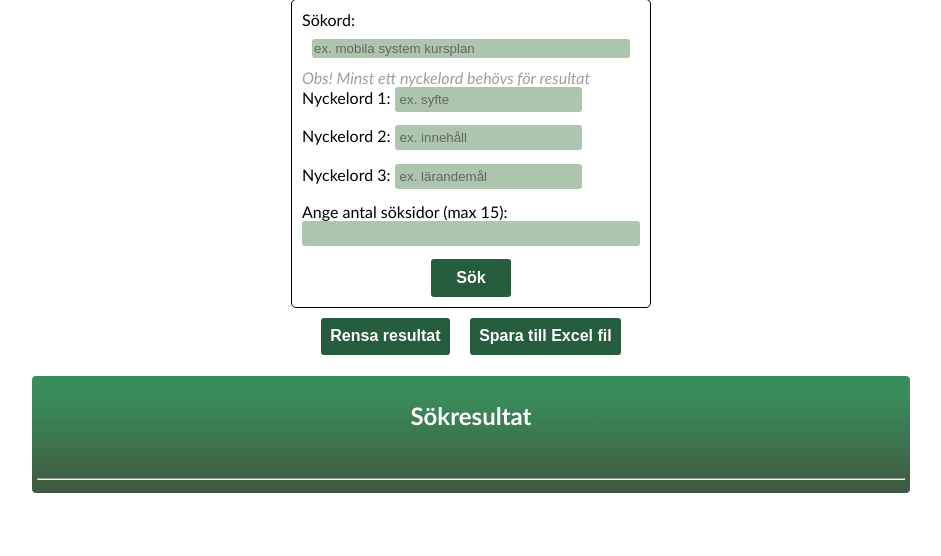
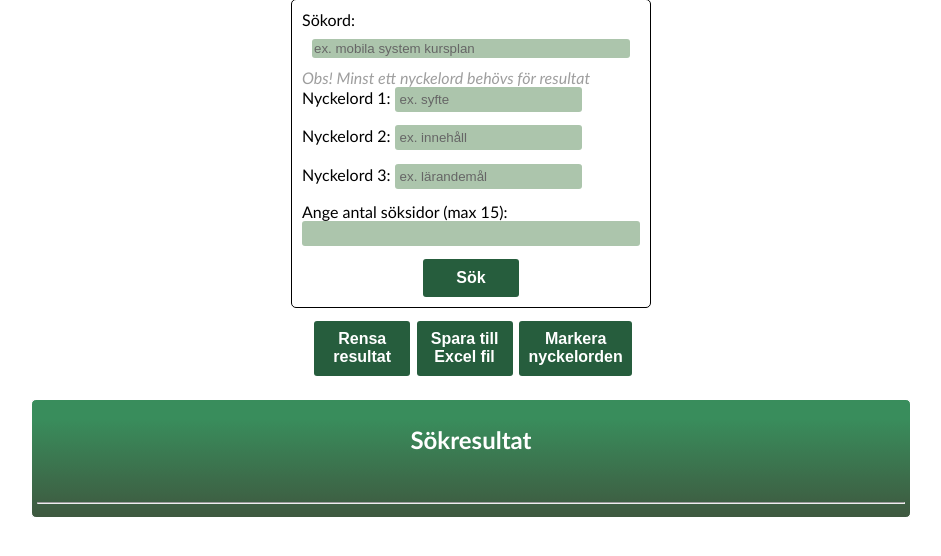
Before and after one commit to JohanFrom/SyllabusCrawler, a Flask app: page / in a window 1280 px wide. Shown: the part 90-646 px from the top of the page, without its empty margins (169-1110 px from the left). Run offline with Flask 2, Linux system fonts and the light colour scheme.

Commit message:
added button to show highligh

```diff
--- a/app.py
+++ b/app.py
@@ -3,7 +3,6 @@ from termcolor import colored
 from flask import Flask, render_template, request
 from googlesearch import search
 from pathlib import Path
-import os
 
 # Classes
 from syllabuscrawler.Crawler import Crawler
@@ -88,5 +87,5 @@ def clear_result():
 
 if __name__ == "__main__":
     print(colored("== Running in debug mode ==", "yellow"))
-    app.secret_key = os.environ.get('SECRET_KEY')
+    app.secret_key = "SecretKey"
     app.run(debug=True)
--- a/static/index.js
+++ b/static/index.js
@@ -1,5 +1,6 @@
 // Check input values and loading
 const searchButton = document.getElementById("search-button");
+const HighlightWordsButton = document.getElementById("btn_highlight_keywords");
 
 searchButton.addEventListener('click', (event) => {
     let serachInput = document.forms["search_form"]["search-input"].value
@@ -34,6 +35,11 @@ searchButton.addEventListener('click', (event) => {
 
 })
 
+HighlightWordsButton.addEventListener('click', (event) => {
+    event.preventDefault();
+    HighlightWords();
+})
+
 // Check the scrape result
 CheckOutput = () => {
     const pTag = document.getElementById("scrape-result");
@@ -47,6 +53,8 @@ CheckOutput = () => {
 
     if(pTag == null || pTag == "") errorMessage.innerHTML = `<span>Fann inget resultat baserat på det som matats in!</span>`;
 }
+
+
 
 HighlightWords = () => {
     let scrape_result = document.getElementsByClassName("all-scrape")
@@ -75,5 +83,5 @@ HighlightWords = () => {
 }
 
 document.addEventListener("DOMContentLoaded", () => {
-    if(document.URL == "http://127.0.0.1:5000/search") CheckOutput(), HighlightWords();
+    if(document.URL == "http://127.0.0.1:5000/search") CheckOutput();
 })
--- a/static/style.css
+++ b/static/style.css
@@ -107,6 +107,10 @@ input{
     margin-bottom: 1em;
 }
 
+#highlight_keywords{
+    padding-top: 10px;
+}
+
 #buttons{
     display: flex;
     flex-direction: row;
@@ -122,9 +126,10 @@ button{
     color: white;
     border-radius: 3px;
     padding: 0.6em;
-    min-width: 5em;
+    min-width: 6em;
     font-size: medium;
     font-weight: bold;
+    margin: 0.2em;
 }
 
 button:hover{
--- a/templates/index.html
+++ b/templates/index.html
@@ -49,6 +49,12 @@
                 <button id="btn_save_excel">Spara till Excel fil</button>
             </form>
         </div>
+
+        <div id="highlight_keywords">
+            <form method="post">
+                <button id="btn_highlight_keywords">Markera nyckelorden</button>
+            </form>
+        </div>
     </div>
 
         <div id="scrape_output">
```
Also changed, not shown: 2 other files.
